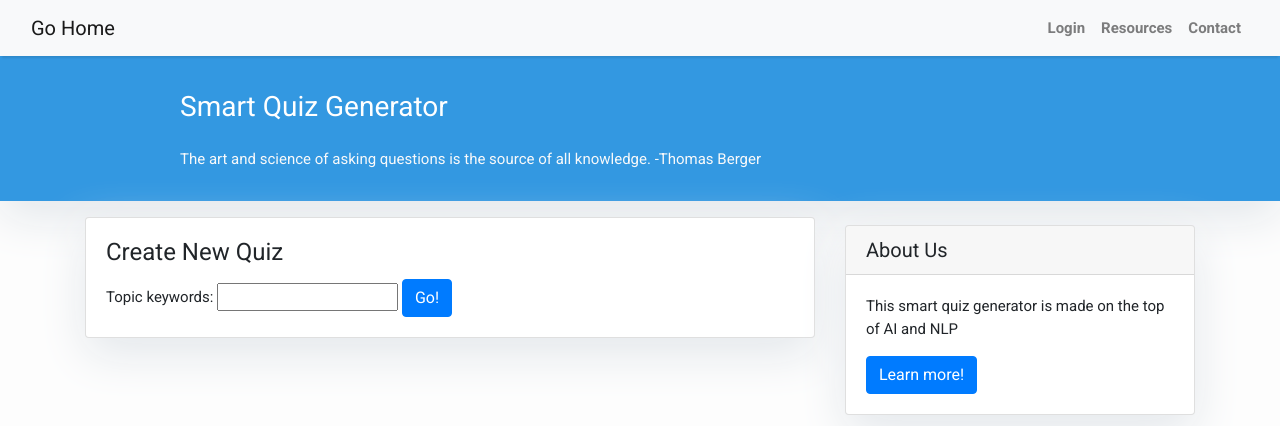
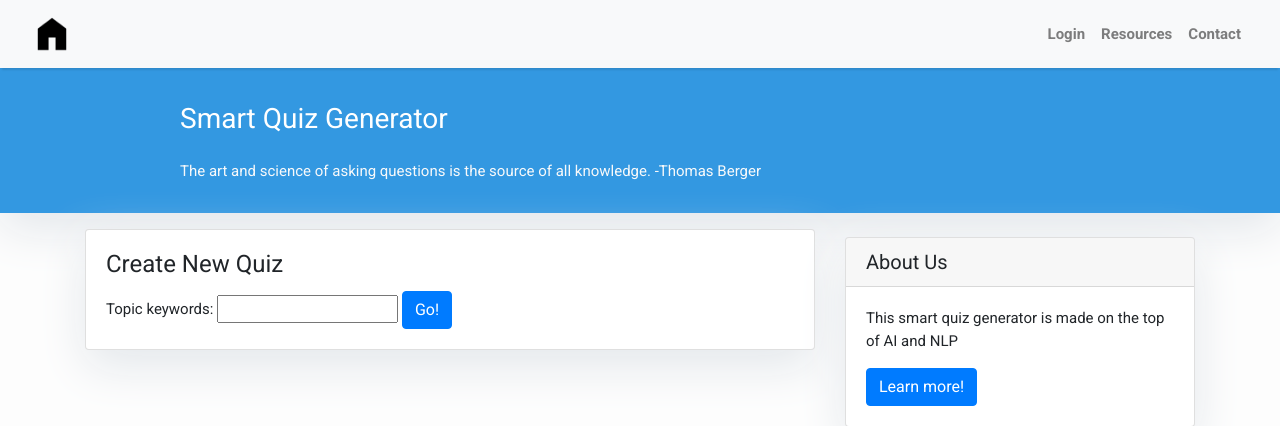
Before and after one commit to kgvinod/qwizkool-django, a Django app: page /quiz/ in a window 1280 px wide. Shown: the top 426 px of the page. Run offline with Django 3.2, Linux system fonts and the light colour scheme; data that the repository does not hold is empty; some libraries are stand-ins or nearby versions.

Commit message:
add static folder

```diff
--- a/qwizkoolweb/quiz/templates/base.html
+++ b/qwizkoolweb/quiz/templates/base.html
@@ -1,4 +1,5 @@
 <!DOCTYPE html>
+{% load static %}
 <html>
 
     <head>
@@ -37,7 +38,7 @@
         <!-- Navigation -->
         <nav class="navbar navbar-expand-lg navbar-light bg-light shadow" id="mainNav">
             <div class="container-fluid">
-                <a class="navbar-brand" href="{% url 'quiz:index' %}">Go Home</a>
+                <a class="navbar-brand" href="{% url 'quiz:index' %}"><img src="{% static 'img/home.png' %}" alt="Go Home" style="width:42px;height:42px;"></a>
                 <button class="navbar-toggler navbar-toggler-right" type="button" data-toggle="collapse" data-target="#navbarResponsive"
                     aria-controls="navbarResponsive" aria-expanded="false" aria-label="Toggle navigation">
                     <span class="navbar-toggler-icon"></span>
--- a/qwizkoolweb/quiz/templates/sidebar.html
+++ b/qwizkoolweb/quiz/templates/sidebar.html
@@ -13,7 +13,7 @@
         <h5 class="card-header">About Us</h5>
     <div class="card-body">
         <p class="card-text"> This smart quiz generator is made on the top of AI and NLP</p>
-        <a href="https://monkeylearn.com/blog/nlp-ai/"
+        <a href="https://en.wikipedia.org/wiki/Natural_language_processing"
         class="btn btn-primary">Learn more!</a>
     </div>
 </div>
```
